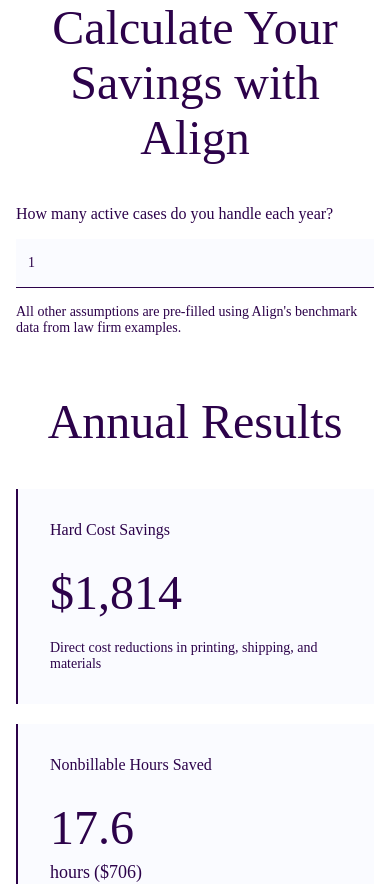
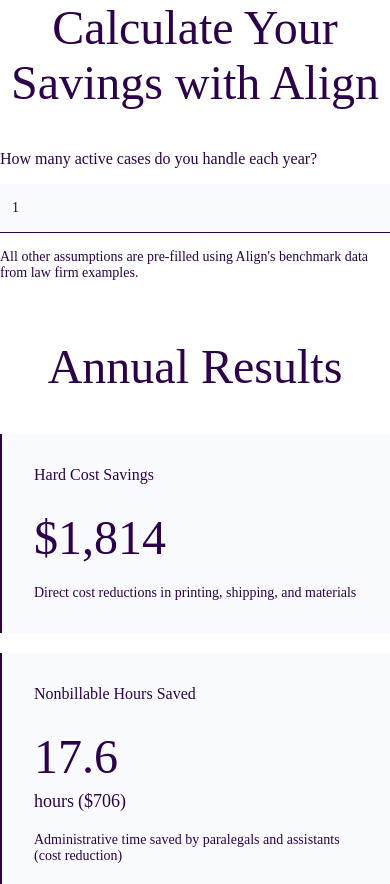
Before and after one commit to sam-mfb/roi, a React (Vite) app: page / in a window 390 px wide. Shown: the top 884 px of the page. Built offline with nearby package versions, Linux system fonts and the light colour scheme; the HTML template or start-up script is replaced by a standard one.

Commit message:
fix: fix mobile display, remove padding

```diff
--- a/src/components/Calculator/Calculator.css
+++ b/src/components/Calculator/Calculator.css
@@ -365,11 +365,6 @@
 }
 
 @media (max-width: 768px) {
-  .calculator-section {
-    padding-left: 1rem;
-    padding-right: 1rem;
-  }
-
   .metrics-grid {
     grid-template-columns: 1fr;
   }
```
